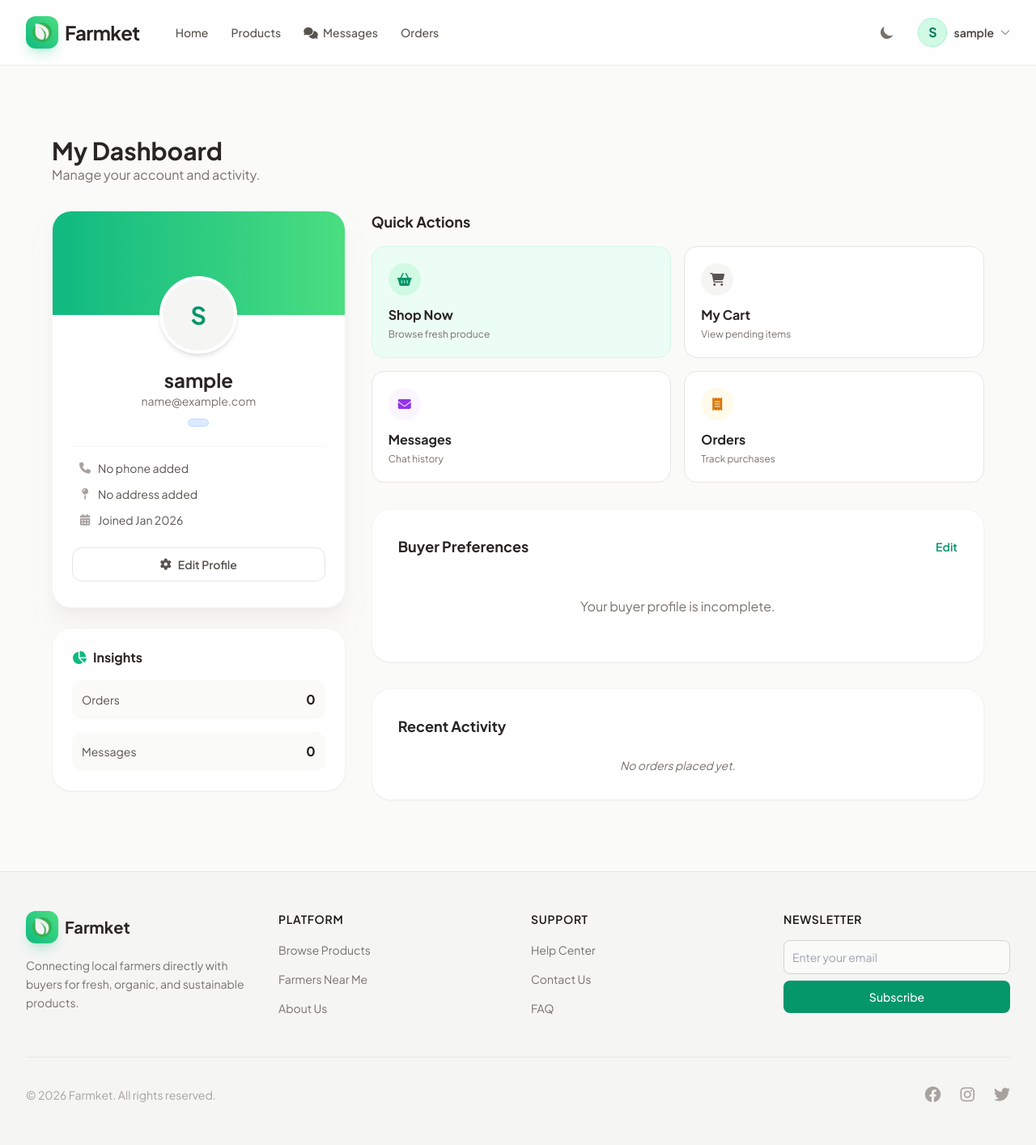
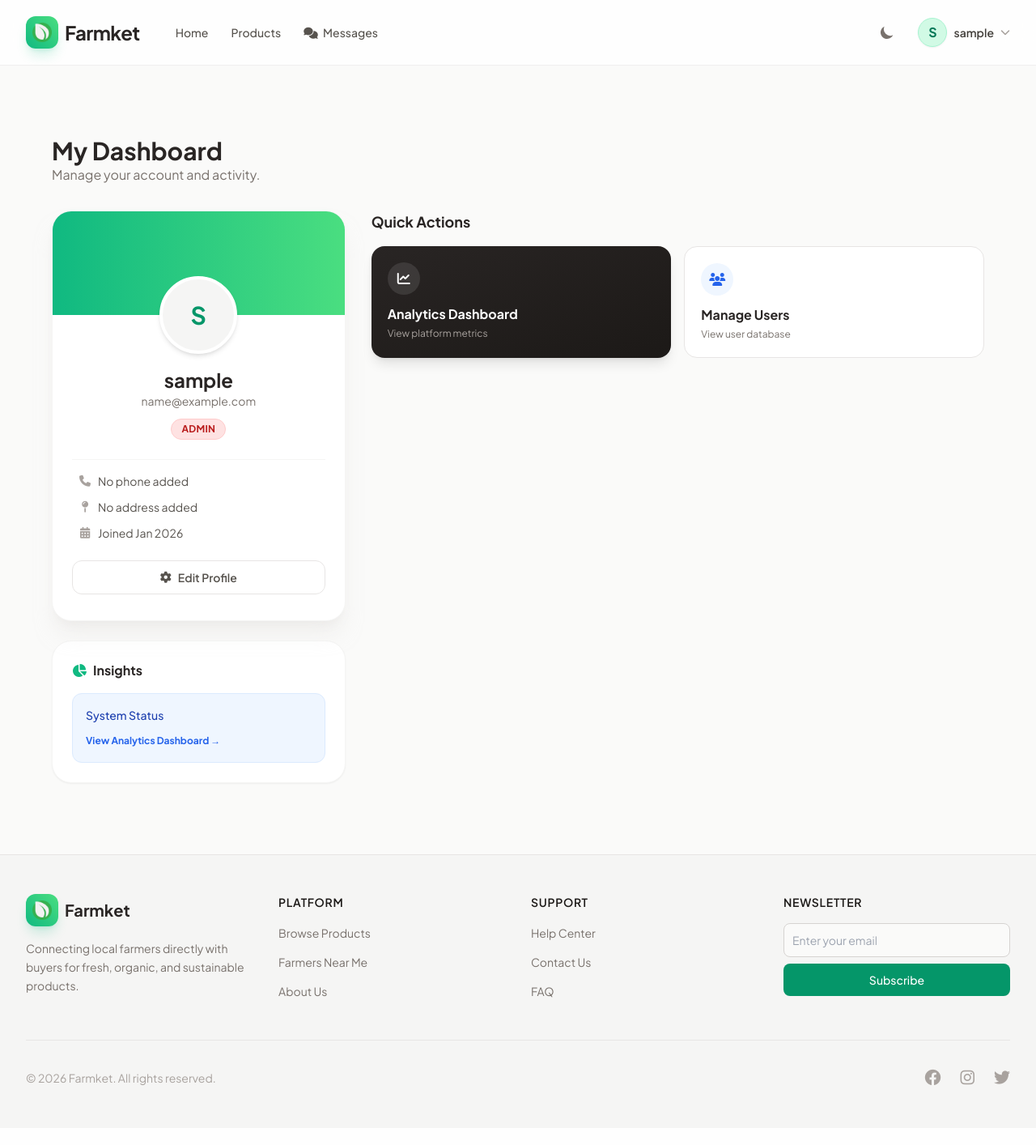
Before and after one commit to pranavkavade20/Farmket, a Django app: page /accounts/profile/ in a window 1280 px wide. Shown: the whole page at 81% size. After the commit the page ends 1341 px from the top, so only its background shows below. Run offline with Django 5.2, Linux system fonts and the light colour scheme; the visitor is signed in with stand-in values (Sample User, id 1); data that the repository does not hold is empty; some libraries are stand-ins or nearby versions.

Commit message:
Update profile and dashboard templates to enhance user role visibility and analytics access

```diff
--- a/accounts/templates/accounts/profile.html
+++ b/accounts/templates/accounts/profile.html
@@ -39,9 +39,10 @@
                         <p class="text-stone-500 dark:text-stone-400 text-sm">{{ user.email }}</p>
                         <div class="mt-3 flex justify-center gap-2">
                             <span class="px-3 py-1 rounded-full text-xs font-bold tracking-wide uppercase
-                                {% if user.user_type == 'farmer' %} bg-amber-100 text-amber-700 dark:bg-amber-900/30 dark:text-amber-400 border border-amber-200 dark:border-amber-800
+                                {% if user.is_superuser or user.is_staff %} bg-red-100 text-red-700 dark:bg-red-900/30 dark:text-red-400 border border-red-200 dark:border-red-800
+                                {% elif user.user_type == 'farmer' %} bg-amber-100 text-amber-700 dark:bg-amber-900/30 dark:text-amber-400 border border-amber-200 dark:border-amber-800
                                 {% else %} bg-blue-100 text-blue-700 dark:bg-blue-900/30 dark:text-blue-400 border border-blue-200 dark:border-blue-800 {% endif %}">
-                                {{ user.user_type|title }}
+                                {% if user.is_superuser or user.is_staff %}Admin{% else %}{{ user.user_type|title }}{% endif %}
                             </span>
                         </div>
                     </div>
@@ -72,25 +73,32 @@
                     <i class="fas fa-chart-pie text-emerald-500"></i> Insights
                 </h3>
                 <div class="space-y-4">
-                    {% if user.is_farmer %}
+                    {% if user.is_superuser or user.is_staff %}
+                        <div class="p-4 rounded-xl bg-blue-50 dark:bg-blue-900/20 border border-blue-100 dark:border-blue-800">
+                            <p class="text-sm text-blue-800 dark:text-blue-200 font-medium mb-2">System Status</p>
+                            <a href="{% url 'analytics:dashboard' %}" class="text-xs font-bold text-blue-600 dark:text-blue-400 hover:underline">
+                                View Analytics Dashboard &rarr;
+                            </a>
+                        </div>
+                    {% elif user.user_type == 'farmer' %}
                         <div class="flex justify-between items-center p-3 rounded-xl bg-stone-50 dark:bg-gray-700/50">
-                            <span class="text-stone-600 dark:text-stone-300 text-sm">Products</span>
+                            <span class="text-stone-600 dark:text-stone-300 text-sm">Products Listed</span>
                             <span class="font-bold text-stone-900 dark:text-white">{{ user.products.count }}</span>
                         </div>
                         <div class="flex justify-between items-center p-3 rounded-xl bg-stone-50 dark:bg-gray-700/50">
-                            <span class="text-stone-600 dark:text-stone-300 text-sm">Total Sales</span>
-                            <span class="font-bold text-emerald-600 dark:text-emerald-400">₹0</span>
+                            <span class="text-stone-600 dark:text-stone-300 text-sm">Total Messages</span>
+                            <span class="font-bold text-stone-900 dark:text-white">{{ user.conversations.count }}</span>
                         </div>
                     {% else %}
                         <div class="flex justify-between items-center p-3 rounded-xl bg-stone-50 dark:bg-gray-700/50">
-                            <span class="text-stone-600 dark:text-stone-300 text-sm">Orders</span>
+                            <span class="text-stone-600 dark:text-stone-300 text-sm">Orders Placed</span>
                             <span class="font-bold text-stone-900 dark:text-white">{{ user.orders.count }}</span>
                         </div>
-                    {% endif %}
                         <div class="flex justify-between items-center p-3 rounded-xl bg-stone-50 dark:bg-gray-700/50">
                             <span class="text-stone-600 dark:text-stone-300 text-sm">Messages</span>
                             <span class="font-bold text-stone-900 dark:text-white">{{ user.conversations.count }}</span>
                         </div>
+                    {% endif %}
                 </div>
             </div>
 
@@ -101,7 +109,24 @@
             <div>
                 <h3 class="text-lg font-bold text-stone-800 dark:text-white mb-4">Quick Actions</h3>
                 <div class="grid grid-cols-1 sm:grid-cols-2 gap-4">
-                    {% if user.is_farmer %}
+
+                    {% if user.is_superuser or user.is_staff %}
+                        <a href="{% url 'analytics:dashboard' %}" class="group p-5 rounded-2xl bg-gradient-to-br from-stone-800 to-stone-900 text-white shadow-lg hover:-translate-y-1 transition-all duration-300">
+                            <div class="w-10 h-10 rounded-full bg-white/10 flex items-center justify-center mb-3 group-hover:scale-110 transition-transform">
+                                <i class="fas fa-chart-line"></i>
+                            </div>
+                            <h4 class="font-bold">Analytics Dashboard</h4>
+                            <p class="text-xs text-stone-400 mt-1">View platform metrics</p>
+                        </a>
+                        <a href="{% url 'analytics:users' %}" class="group p-5 rounded-2xl bg-white dark:bg-gray-800 border border-stone-200 dark:border-gray-700 hover:shadow-md hover:-translate-y-1 transition-all duration-300">
+                            <div class="w-10 h-10 rounded-full bg-blue-50 dark:bg-blue-900/20 flex items-center justify-center text-blue-600 dark:text-blue-300 mb-3 group-hover:scale-110 transition-transform">
+                                <i class="fas fa-users"></i>
+                            </div>
+                            <h4 class="font-bold text-stone-800 dark:text-white">Manage Users</h4>
+                            <p class="text-xs text-stone-500 dark:text-stone-400 mt-1">View user database</p>
+                        </a>
+
+                    {% elif user.user_type == 'farmer' %}
                         <a href="{% url 'products:add' %}" class="group p-5 rounded-2xl bg-emerald-50 dark:bg-emerald-900/20 border border-emerald-100 dark:border-emerald-800 hover:shadow-md hover:-translate-y-1 transition-all duration-300">
                             <div class="w-10 h-10 rounded-full bg-emerald-100 dark:bg-emerald-800 flex items-center justify-center text-emerald-600 dark:text-emerald-200 mb-3 group-hover:scale-110 transition-transform">
                                 <i class="fas fa-plus"></i>
@@ -116,6 +141,14 @@
                             <h4 class="font-bold text-stone-800 dark:text-white">My Products</h4>
                             <p class="text-xs text-stone-500 dark:text-stone-400 mt-1">Manage inventory</p>
                         </a>
+                        <a href="{% url 'chat:conversations' %}" class="group p-5 rounded-2xl bg-white dark:bg-gray-800 border border-stone-200 dark:border-gray-700 hover:shadow-md hover:-translate-y-1 transition-all duration-300">
+                            <div class="w-10 h-10 rounded-full bg-purple-50 dark:bg-purple-900/20 flex items-center justify-center text-purple-600 dark:text-purple-300 mb-3 group-hover:scale-110 transition-transform">
+                                <i class="fas fa-envelope"></i>
+                            </div>
+                            <h4 class="font-bold text-stone-800 dark:text-white">Messages</h4>
+                            <p class="text-xs text-stone-500 dark:text-stone-400 mt-1">Chat with buyers</p>
+                        </a>
+
                     {% else %}
                         <a href="{% url 'products:list' %}" class="group p-5 rounded-2xl bg-emerald-50 dark:bg-emerald-900/20 border border-emerald-100 dark:border-emerald-800 hover:shadow-md hover:-translate-y-1 transition-all duration-300">
                             <div class="w-10 h-10 rounded-full bg-emerald-100 dark:bg-emerald-800 flex items-center justify-center text-emerald-600 dark:text-emerald-200 mb-3 group-hover:scale-110 transition-transform">
@@ -131,8 +164,13 @@
                             <h4 class="font-bold text-stone-800 dark:text-white">My Cart</h4>
                             <p class="text-xs text-stone-500 dark:text-stone-400 mt-1">View pending items</p>
                         </a>
-                    {% endif %}
-
+                        <a href="{% url 'orders:orders' %}" class="group p-5 rounded-2xl bg-white dark:bg-gray-800 border border-stone-200 dark:border-gray-700 hover:shadow-md hover:-translate-y-1 transition-all duration-300">
+                            <div class="w-10 h-10 rounded-full bg-amber-50 dark:bg-amber-900/20 flex items-center justify-center text-amber-600 dark:text-amber-300 mb-3 group-hover:scale-110 transition-transform">
+                                <i class="fas fa-receipt"></i>
+                            </div>
+                            <h4 class="font-bold text-stone-800 dark:text-white">Orders</h4>
+                            <p class="text-xs text-stone-500 dark:text-stone-400 mt-1">Track purchases</p>
+                        </a>
                         <a href="{% url 'chat:conversations' %}" class="group p-5 rounded-2xl bg-white dark:bg-gray-800 border border-stone-200 dark:border-gray-700 hover:shadow-md hover:-translate-y-1 transition-all duration-300">
                             <div class="w-10 h-10 rounded-full bg-purple-50 dark:bg-purple-900/20 flex items-center justify-center text-purple-600 dark:text-purple-300 mb-3 group-hover:scale-110 transition-transform">
                                 <i class="fas fa-envelope"></i>
@@ -140,26 +178,20 @@
                             <h4 class="font-bold text-stone-800 dark:text-white">Messages</h4>
                             <p class="text-xs text-stone-500 dark:text-stone-400 mt-1">Chat history</p>
                         </a>
-
-                    <a href="{% url 'orders:orders' %}" class="group p-5 rounded-2xl bg-white dark:bg-gray-800 border border-stone-200 dark:border-gray-700 hover:shadow-md hover:-translate-y-1 transition-all duration-300">
-                        <div class="w-10 h-10 rounded-full bg-amber-50 dark:bg-amber-900/20 flex items-center justify-center text-amber-600 dark:text-amber-300 mb-3 group-hover:scale-110 transition-transform">
-                            <i class="fas fa-receipt"></i>
-                        </div>
-                        <h4 class="font-bold text-stone-800 dark:text-white">Orders</h4>
-                        <p class="text-xs text-stone-500 dark:text-stone-400 mt-1">Track purchases</p>
-                    </a>
+                    {% endif %}
                 </div>
             </div>
 
+            {% if not user.is_staff and not user.is_superuser %}
             <div class="bg-white dark:bg-gray-800 rounded-3xl shadow-sm border border-stone-100 dark:border-gray-700 p-6 md:p-8">
                 <div class="flex justify-between items-center mb-6">
                     <h3 class="text-lg font-bold text-stone-800 dark:text-white">
-                        {% if user.is_farmer %}Farm Details{% else %}Buyer Preferences{% endif %}
+                        {% if user.user_type == 'farmer' %}Farm Details{% else %}Buyer Preferences{% endif %}
                     </h3>
                     <a href="{% url 'accounts:complete_profile' %}" class="text-sm font-semibold text-emerald-600 hover:text-emerald-700 dark:text-emerald-400">Edit</a>
                 </div>
 
-                {% if user.is_farmer %}
+                {% if user.user_type == 'farmer' %}
                     {% if user.farmer_profile %}
                         <dl class="grid grid-cols-1 md:grid-cols-2 gap-x-6 gap-y-6">
                             <div class="p-4 rounded-xl bg-stone-50 dark:bg-gray-700/30">
@@ -194,6 +226,7 @@
                             <p class="text-stone-500">Your farm profile is incomplete.</p>
                         </div>
                     {% endif %}
+
                 {% else %}
                     {% if user.buyer_profile %}
                         <dl class="grid grid-cols-1 md:grid-cols-2 gap-x-6 gap-y-6">
@@ -217,12 +250,14 @@
                     {% endif %}
                 {% endif %}
             </div>
+            {% endif %}
 
+            {% if not user.is_staff and not user.is_superuser %}
             <div class="bg-white dark:bg-gray-800 rounded-3xl shadow-sm border border-stone-100 dark:border-gray-700 p-6 md:p-8">
                 <h3 class="text-lg font-bold text-stone-800 dark:text-white mb-6">Recent Activity</h3>
 
                 <div class="space-y-4">
-                    {% if user.is_farmer %}
+                    {% if user.user_type == 'farmer' %}
                         {% for product in user.products.all|slice:":5" %}
                             <div class="flex items-center gap-4 p-3 rounded-xl hover:bg-stone-50 dark:hover:bg-gray-700/50 transition-colors">
                                 <div class="w-12 h-12 rounded-lg bg-stone-100 dark:bg-gray-700 overflow-hidden flex-shrink-0">
@@ -243,6 +278,7 @@
                         {% empty %}
                             <p class="text-stone-500 text-sm text-center italic">No products listed yet.</p>
                         {% endfor %}
+
                     {% else %}
                         {% for order in user.orders.all|slice:":5" %}
                             <div class="flex items-center justify-between p-3 rounded-xl hover:bg-stone-50 dark:hover:bg-gray-700/50 transition-colors border border-transparent hover:border-stone-100 dark:hover:border-gray-600">
@@ -270,6 +306,7 @@
                     {% endif %}
                 </div>
             </div>
+            {% endif %}
 
         </div>
     </div>
--- a/templates/base.html
+++ b/templates/base.html
@@ -48,7 +48,9 @@
                             <a href="{% url 'chat:conversations' %}" class="px-3 py-2 rounded-lg text-sm font-medium text-stone-600 dark:text-stone-300 hover:bg-stone-100 dark:hover:bg-gray-800 hover:text-emerald-600 transition-colors">
                                 <i class="fas fa-comments mr-1"></i> Messages
                             </a>
+                            {% if user.is_buyer or user.is_farmer%}
                             <a href="{% url 'orders:orders' %}" class="px-3 py-2 rounded-lg text-sm font-medium text-stone-600 dark:text-stone-300 hover:bg-stone-100 dark:hover:bg-gray-800 hover:text-emerald-600 transition-colors">Orders</a>
+                            {% endif %}
                         {% endif %}
                     </div>
                 </div>
```
Also changed, not shown: analytics/templates/analytics/dashboard.html (+29 -29 lines). Lines whose indentation alone changed are shown as unchanged.
